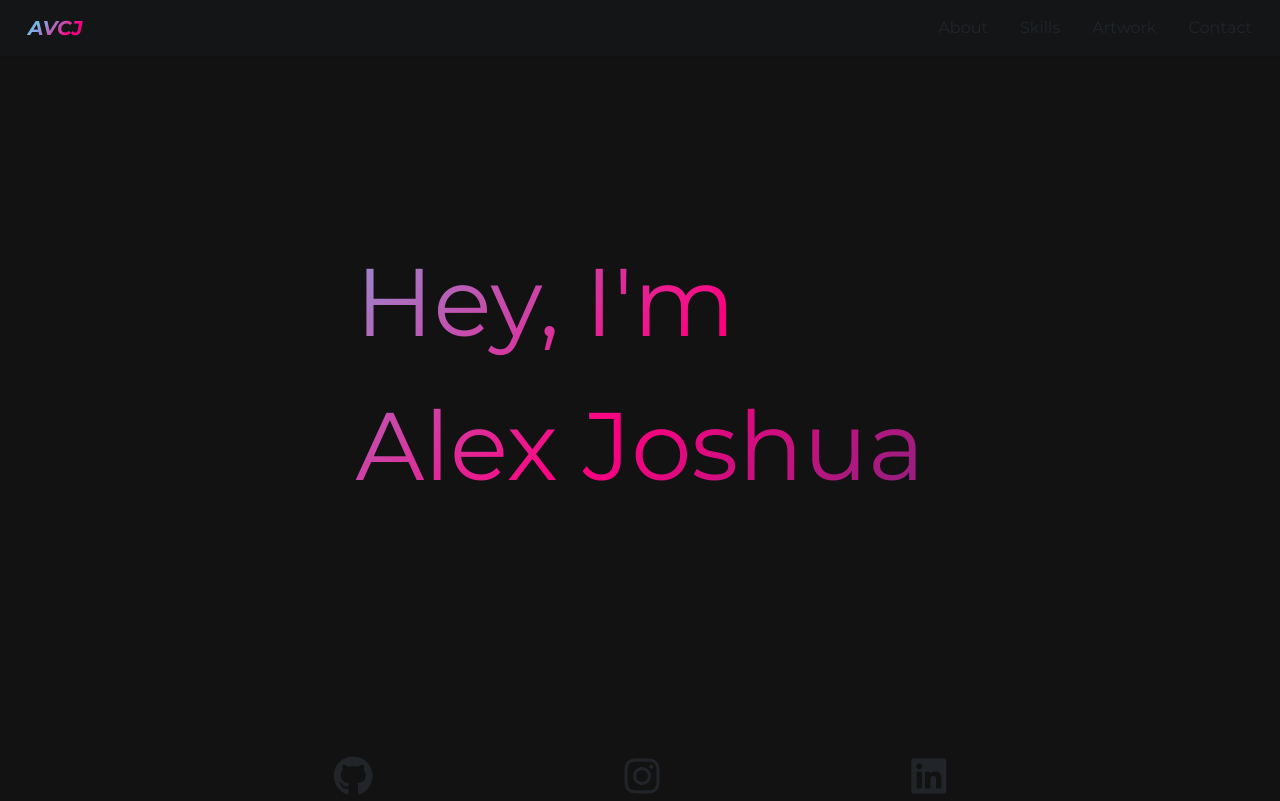
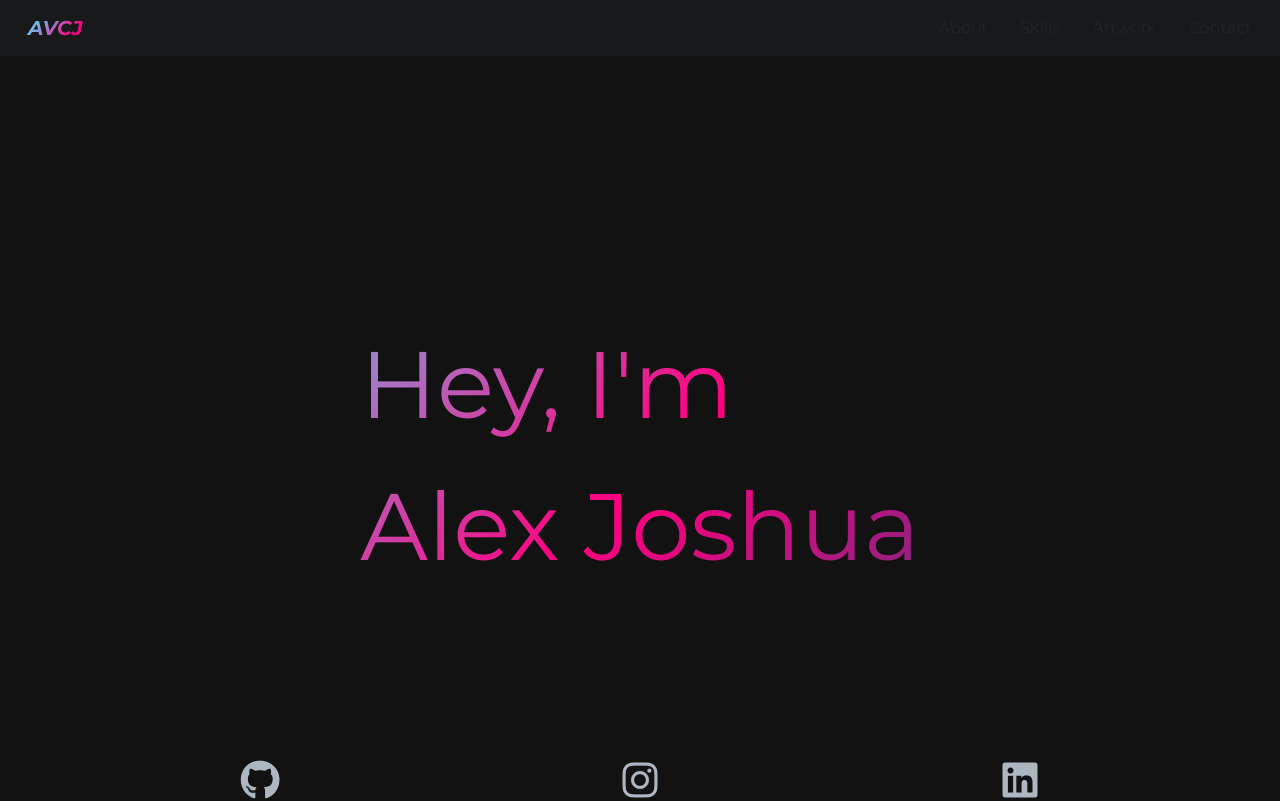
Before and after one commit to Alexjoshua14/RevampedPortfolio, a React (Create React App) app: page / in a window 1280 px wide. Built offline with nearby package versions, Linux system fonts and the light colour scheme.

Commit message:
Fully refresh Social links

```diff
--- a/src/App.js
+++ b/src/App.js
@@ -7,6 +7,7 @@ import SkillsPage from './pages/SkillsPage';
 import NavBar from './nav/NavBar';
 import Portfolio from './pages/Portfolio';
 import UnderConstruction from './pages/UnderConstruction';
+import Social from './socialLinks/social.js';
 
 export default function App() {
   return (
@@ -21,6 +22,7 @@ export default function App() {
           <Route path="/portfolio" element={<Portfolio />} />
         </Routes>
       </main>
+      <Social />
     </div>
   );
 }
--- a/src/index.css
+++ b/src/index.css
@@ -1,8 +1,10 @@
 :root {
-  --dark: #121212;
+  --dark: #141516;
   --bg-primary: #121212;
-  --bg-secondary: #141516;
+  --bg-secondary: #18191A;
+  --bg-tertiary: #1C1D1D;
   --white: #FFFFFF;
+  --secondary-white: #ADB7C1;
   --purple: #573280;
   --blue: #77B6EA;
   --pink: #FF007F;
--- a/src/nav/NavBar.js
+++ b/src/nav/NavBar.js
@@ -13,7 +13,7 @@ export default function NavBar() {
     return (
         <nav className="navbar navbar-expand-sm sticky-top shadow-sm">
             <div className="container-fluid">
-                <NavLink to="/" className="nav-link navbar-brand active" id="navbar-logo">
+                <NavLink to="/" className="nav-link navbar-brand" id="navbar-logo" onClick={collapse}>
                     AVCJ
                 </NavLink>
                 <button className="navbar-toggler navbar-button"
--- a/src/pages/AboutPage.js
+++ b/src/pages/AboutPage.js
@@ -33,7 +33,6 @@ export default function AboutPage() {
                         </p>
                     </div>
                 </div>
-                <Social />
             </div>
 
         </>
--- a/src/pages/ContactPage.js
+++ b/src/pages/ContactPage.js
@@ -53,7 +53,6 @@ export default function ContactPage() {
                         <button type="submit" id="send">Send</button>
                     </form>
                 </div>
-                <Social />
             </div>
         </>
     );
--- a/src/pages/HomePage.css
+++ b/src/pages/HomePage.css
@@ -4,7 +4,7 @@
     animation: gradient 15s ease infinite;
     background-clip: text;
     color: transparent;
-    font-size: 6rem;
+    font-size: 5.9rem;
 }
 
 @keyframes gradient {
--- a/src/pages/HomePage.js
+++ b/src/pages/HomePage.js
@@ -6,7 +6,7 @@ import { TypeAnimation } from'react-type-animation';
 
 export default function HomePage() {
     return (
-        <div className="container mainContent">
+        <div className="container-fluid mainContent">
             <div className="row" id="main-title">
                 Hey, I'm
                 <br/>Alex Joshua
@@ -14,7 +14,6 @@ export default function HomePage() {
             {/* <div class="selfieHolder">
                 <img src={self} class="selfieImg"></img>
             </div> */}
-            <Social />
         </div>
     )
 }
--- a/src/pages/Portfolio.js
+++ b/src/pages/Portfolio.js
@@ -46,7 +46,6 @@ export default function Portfolio() {
                 <div id="detailsContainer" onClick={() => showDetails(false)}>
                         <ArtworkDetail key={details.id} title={details.title} src={details.src} date={details.date} med={details.med} desc={details.desc} handleClick={() => showDetails}/>
                 </div>
-                <Social />
             </div>
         </>
     )
--- a/src/pages/SkillsPage.js
+++ b/src/pages/SkillsPage.js
@@ -34,7 +34,6 @@ export default function SkillsPage() {
                         </ul>
                     </div>
                 </div>
-                <Social />
             </div>
         </>
     )
--- a/src/pages/UnderConstruction.js
+++ b/src/pages/UnderConstruction.js
@@ -7,7 +7,6 @@ export default function HomePage() {
             <div className="glassCard" id="welcomeCard">
                 <h1>This page is currently under construction.</h1>
             </div>
-            <Social />
         </div>
     )
 }
--- a/src/socialLinks/social.css
+++ b/src/socialLinks/social.css
@@ -1,12 +1,3 @@
-.socialLinks {
-    display: flex;
-    width: 100vw;
-    height: 6vh;
-    justify-content: space-evenly;
-    align-items: center;
-    margin-top: auto;
-}
-
 .fa-brands {
     display: flex;
     gap: 1rem;
@@ -19,3 +10,8 @@
 .fa-brands:hover {
     transform: scale(1.04);
 }
+
+.social-row a {
+    text-decoration: none;
+    color: var(--secondary-white);
+}
--- a/src/socialLinks/social.js
+++ b/src/socialLinks/social.js
@@ -3,10 +3,24 @@ import './social.css';
 
 export default function Social() {
     return (
-        <div className="socialLinks">
-            <a href="https://github.com/Alexjoshua14" target="_blank"><i className="fa-brands fa-github"/></a>
-            <a href="https://www.instagram.com/aartistry14/" target="_blank"><i className="fa-brands fa-instagram"/></a>
-            <a href="https://www.linkedin.com/in/alexander-joshua/" target="_blank"><i className="fa-brands fa-linkedin"/></a>
+        <div className="container">
+            <div className="row social-row">
+                <div className="col">
+                    <a href="https://github.com/Alexjoshua14" target="_blank">
+                        <i className="fa-brands fa-github"/>
+                    </a>
+                </div>
+                <div className="col">
+                    <a href="https://www.instagram.com/aartistry14/" target="_blank">
+                        <i className="fa-brands fa-instagram"/>
+                    </a>
+                </div>
+                <div className="col">
+                    <a href="https://www.linkedin.com/in/alexander-joshua/" target="_blank">
+                        <i className="fa-brands fa-linkedin"/>
+                    </a>
+                </div>
+            </div>
         </div>
     )
 }
```
